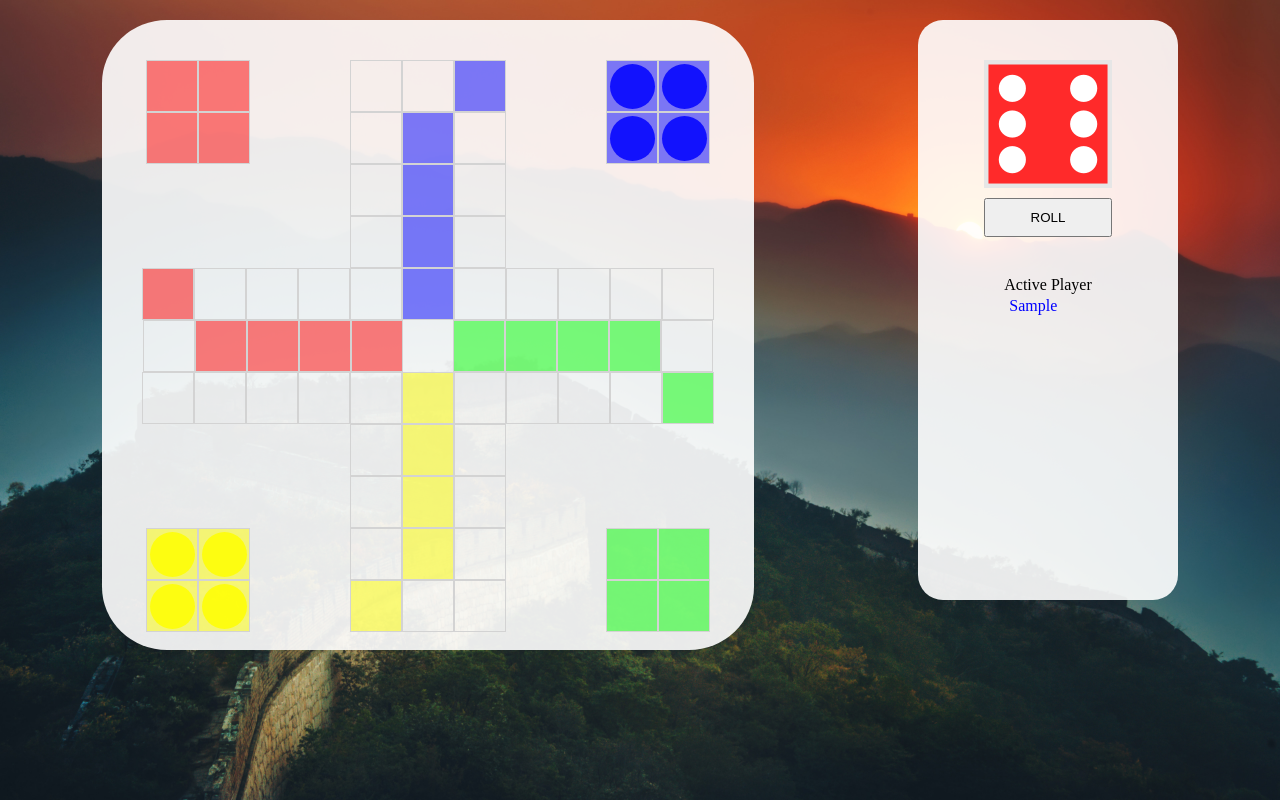
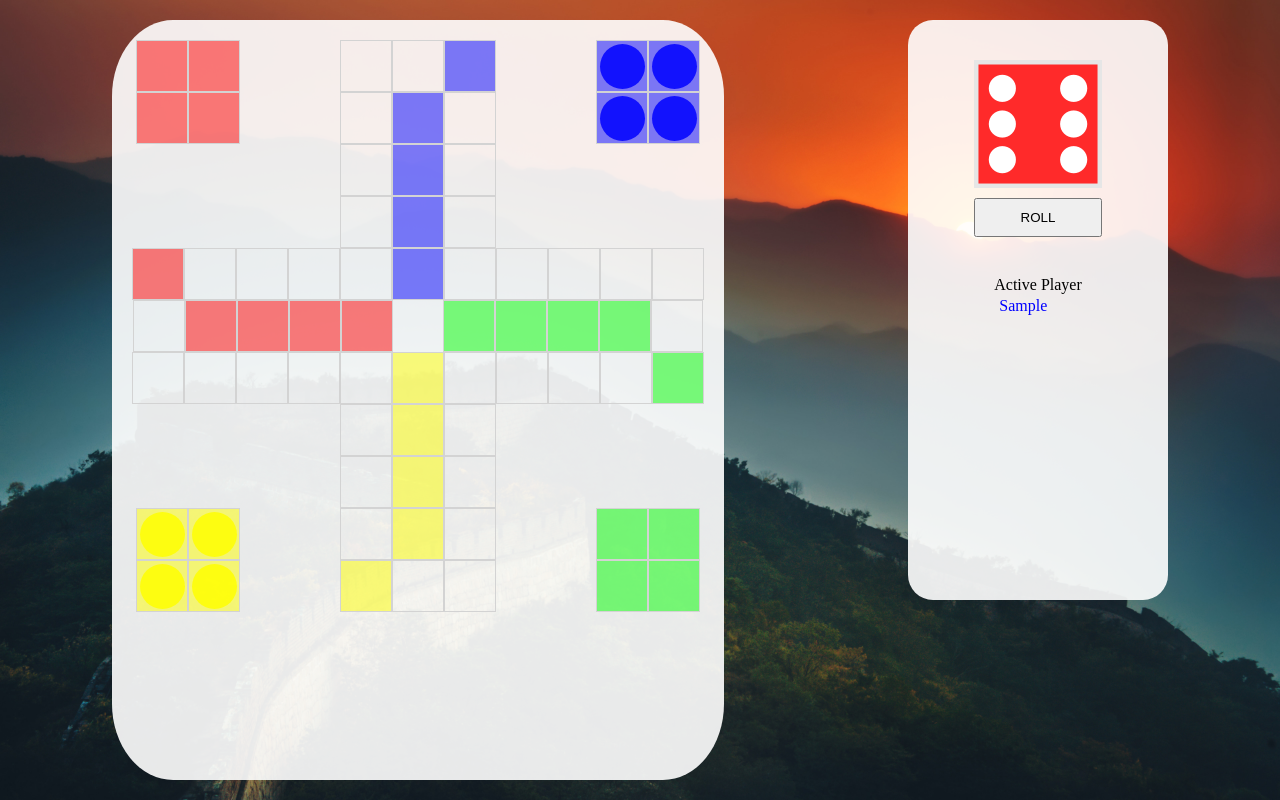
Before and after one commit to kacpermazur93/final-cd-project, a React (Create React App) app: page / in a window 1280 px wide. Both pictures are taken after typing "Sample", "Sample" into the empty fields and a click on the input "Play". Built offline with nearby package versions, Linux system fonts and the light colour scheme.

Commit message:
view more changes

```diff
--- a/src/sass/style.css
+++ b/src/sass/style.css
@@ -37,7 +37,6 @@
   box-sizing: border-box;
   display: flex;
   flex-direction: row;
-  flex-grow: revert;
   justify-content: space-around; }
 
 #panel {
@@ -60,10 +59,9 @@
       margin: 5px; }
 
 #board {
-  height: 550px;
   display: flex;
   flex-direction: column;
-  padding: 40px;
+  padding: 20px;
   border-radius: 10%;
   background-color: rgba(255, 255, 255, 0.9); }
   #board div.row {
--- a/src/sass/style.scss
+++ b/src/sass/style.scss
@@ -48,7 +48,6 @@
     box-sizing: border-box;
     display: flex;
     flex-direction: row;
-    flex-grow: revert;
     justify-content: space-around;
 
 }
@@ -82,10 +81,9 @@
 
 
 #board {
-    height: 550px;
     display: flex;
     flex-direction: column;
-    padding: 40px;
+    padding: 20px;
     border-radius: 10%;
     background-color: rgba(255,255,255,0.9);
 
```
